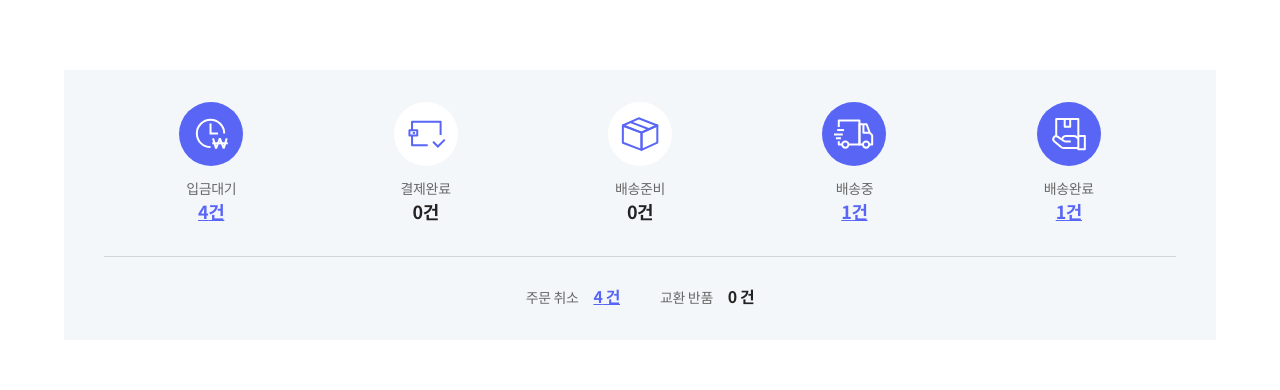
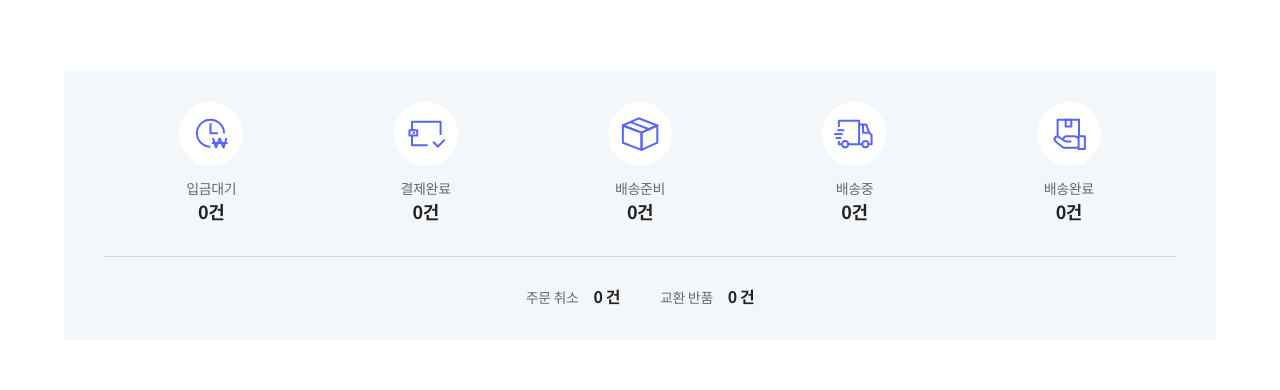
Before and after one commit to sokWebAdmin/sony-store-react, a React app: page /my-page/order-list in a window 1280 px wide. Shown: the part 281-671 px from the top of the page. Built offline with nearby package versions, Linux system fonts and the light colour scheme; no server answers; a web font is replaced by a local one.

Commit message:
feat: add summary data

```diff
--- a/src/api/order.js
+++ b/src/api/order.js
@@ -8,3 +8,6 @@ export const postOrderSheets = (requestBody) =>
 
 export const getProfileOrders = ({ params = null }) =>
   request('profile/orders', 'get', params);
+
+export const getProfileOrdersSummaryStatus = () =>
+  request('profile/orders/summary/status', 'get', null);
--- /dev/null
+++ b/src/components/order/OrderStatusSummary.js
@@ -0,0 +1,111 @@
+import React, { useEffect } from 'react';
+
+//api
+
+//css
+import '../../assets/scss/contents.scss';
+import '../../assets/scss/mypage.scss';
+
+export default function OrderStatusSummary({
+  summary: {
+    depositWaitCnt,
+    payDoneCnt,
+    productPrepareCnt,
+    deliveryPrepareCnt,
+    deliveryIngCnt,
+    deliveryDoneCnt,
+    buyConfirmCnt,
+    cancelDoneCnt,
+    returnDoneCnt,
+    exchangeDoneCnt,
+    cancelProcessingCnt,
+    returnProcessingCnt,
+    exchangeProcessingCnt,
+  },
+}) {
+  const totalCancelCnt = cancelProcessingCnt + cancelDoneCnt;
+  const totalExchangeAndReturnCnt =
+    exchangeDoneCnt +
+    returnDoneCnt +
+    returnProcessingCnt +
+    exchangeProcessingCnt;
+
+  const hasOrder = (statusCount) => {
+    return statusCount > 0 ? 'on' : '';
+  };
+
+  return (
+    <div className="cont history_order">
+      <div className="history_inner">
+        <div className="my_order">
+          <ul className="order_list">
+            <li className={`step_1 ${hasOrder(depositWaitCnt)}`}>
+              {/* 1건 이상 부터 class: on 추가 */}
+              <div className="ship_box">
+                <span className="ico_txt">입금대기</span>
+                <a className="val_txt">
+                  <span className="val">{depositWaitCnt}</span>
+                  <span>건</span>
+                </a>
+              </div>
+            </li>
+            <li className={`step_2 ${hasOrder(payDoneCnt)}`}>
+              <div className="ship_box">
+                <span className="ico_txt">결제완료</span>
+                <a className="val_txt">
+                  <span className="val">{payDoneCnt}</span>
+                  <span>건</span>
+                </a>
+              </div>
+            </li>
+            <li className={`step_3 ${hasOrder(deliveryPrepareCnt)}`}>
+              <div className="ship_box">
+                <span className="ico_txt">배송준비</span>
+                <a className="val_txt">
+                  <span className="val">{deliveryPrepareCnt}</span>
+                  <span>건</span>
+                </a>
+              </div>
+            </li>
+            <li className={`step_4 ${hasOrder(deliveryIngCnt)}`}>
+              <div className="ship_box">
+                <span className="ico_txt">배송중</span>
+                <a className="val_txt">
+                  <span className="val">{deliveryIngCnt}</span>
+                  <span>건</span>
+                </a>
+              </div>
+            </li>
+            <li className={`step_5 ${hasOrder(deliveryDoneCnt)}`}>
+              <div className="ship_box">
+                <span className="ico_txt">배송완료</span>
+                <a className="val_txt">
+                  <span className="val">{deliveryDoneCnt}</span>
+                  <span>건</span>
+                </a>
+              </div>
+            </li>
+          </ul>
+        </div>
+        <div className="my_claim">
+          <p className={`txt cancel ${hasOrder(totalCancelCnt)}`}>
+            주문 취소{' '}
+            <a title="주문 취소 건">
+              <strong className="val_txt">
+                <span className="val">{totalCancelCnt}</span> 건
+              </strong>
+            </a>
+          </p>
+          <p className={`txt return ${hasOrder(totalExchangeAndReturnCnt)}`}>
+            교환 반품{' '}
+            <a title="교환 반품 건">
+              <strong className="val_txt">
+                <span className="val">{totalExchangeAndReturnCnt}</span> 건
+              </strong>
+            </a>
+          </p>
+        </div>
+      </div>
+    </div>
+  );
+}
--- a/src/pages/mypage/orderList.js
+++ b/src/pages/mypage/orderList.js
@@ -1,6 +1,10 @@
-import React, { useEffect } from 'react';
-import { getProfileOrders } from '../../api/order';
-import { getOldOrders } from '../../api/sony/order';
+import React, { useEffect, useState } from 'react';
+import {
+  getProfileOrders,
+  getProfileOrdersSummaryStatus,
+} from '../../api/order';
+
+import OrderStatusSummary from '../../components/order/OrderStatusSummary';
 
 //SEO
 import SEOHelmet from '../../components/SEOHelmet';
@@ -12,9 +16,30 @@ import '../../assets/scss/contents.scss';
 import '../../assets/scss/mypage.scss';
 
 export default function OrderList() {
+  const [summary, setSummary] = useState({
+    depositWaitCnt: 0,
+    payDoneCnt: 0,
+    productPrepareCnt: 0,
+    deliveryPrepareCnt: 0,
+    deliveryIngCnt: 0,
+    deliveryDoneCnt: 0,
+    buyConfirmCnt: 0,
+    cancelDoneCnt: 0,
+    returnDoneCnt: 0,
+    exchangeDoneCnt: 0,
+    cancelProcessingCnt: 0,
+    returnProcessingCnt: 0,
+    exchangeProcessingCnt: 0,
+  });
   useEffect(() => {
-    getOldOrders().then((res) => {
-      console.log('old orders:', res); // TODO: Provisional headers are shown 원인 파악
+    getProfileOrdersSummaryStatus().then((res) => {
+      // FIXME: 모킹 데이터
+      // res.data.depositWaitCnt = 1;
+      // res.data.cancelProcessingCnt = 2;
+      // res.data.cancelDoneCnt = 3;
+      // res.data.deliveryIngCnt = 4;
+      // console.log('summary:', res.data);
+      setSummary(res.data);
     });
   }, []);
 
@@ -33,78 +58,7 @@ export default function OrderList() {
               </a>
               <h1 className="common_head_name">주문/배송내역</h1>
             </div>
-            <div className="cont history_order">
-              <div className="history_inner">
-                <div className="my_order">
-                  <ul className="order_list">
-                    <li className="step_1 on">
-                      {/* 1건 이상 부터 class: on 추가 */}
-                      <div className="ship_box">
-                        <span className="ico_txt">입금대기</span>
-                        <a className="val_txt">
-                          <span className="val">4</span>
-                          <span>건</span>
-                        </a>
-                      </div>
-                    </li>
-                    <li className="step_2">
-                      <div className="ship_box">
-                        <span className="ico_txt">결제완료</span>
-                        <a className="val_txt">
-                          <span className="val">0</span>
-                          <span>건</span>
-                        </a>
-                      </div>
-                    </li>
-                    <li className="step_3">
-                      <div className="ship_box">
-                        <span className="ico_txt">배송준비</span>
-                        <a className="val_txt">
-                          <span className="val">0</span>
-                          <span>건</span>
-                        </a>
-                      </div>
-                    </li>
-                    <li className="step_4 on">
-                      <div className="ship_box">
-                        <span className="ico_txt">배송중</span>
-                        <a className="val_txt">
-                          <span className="val">1</span>
-                          <span>건</span>
-                        </a>
-                      </div>
-                    </li>
-                    <li className="step_5 on">
-                      <div className="ship_box">
-                        <span className="ico_txt">배송완료</span>
-                        <a className="val_txt">
-                          <span className="val">1</span>
-                          <span>건</span>
-                        </a>
-                      </div>
-                    </li>
-                  </ul>
-                </div>
-                <div className="my_claim">
-                  <p className="txt cancel on">
-                    주문 취소{' '}
-                    <a title="주문 취소 건">
-                      <strong className="val_txt">
-                        <span className="val">4</span> 건
-                      </strong>
-                    </a>
-                  </p>
-                  <p className="txt return">
-                    교환 반품{' '}
-                    <a title="교환 반품 건">
-                      <strong className="val_txt">
-                        <span className="val">0</span> 건
-                      </strong>
-                    </a>
-                  </p>
-                </div>
-              </div>
-            </div>
+            <OrderStatusSummary summary={summary} />
             <div className="cont recent_order">
               <div className="tit_head mileage_inquiry">
                 <h3 className="cont_tit">최근주문</h3>
```
